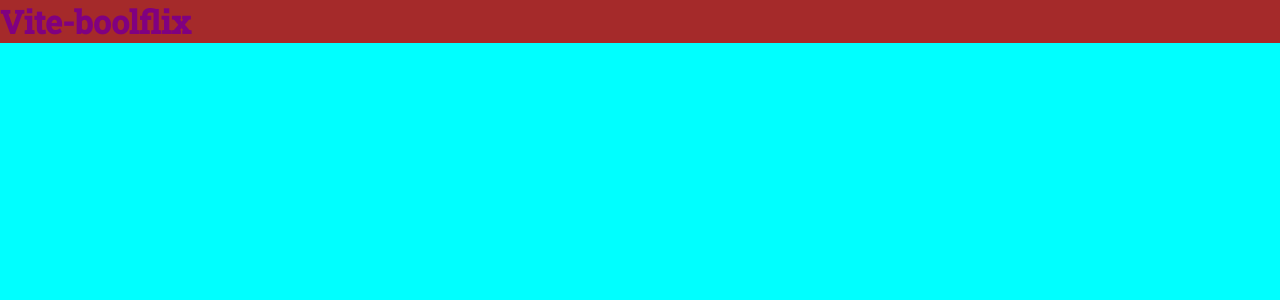
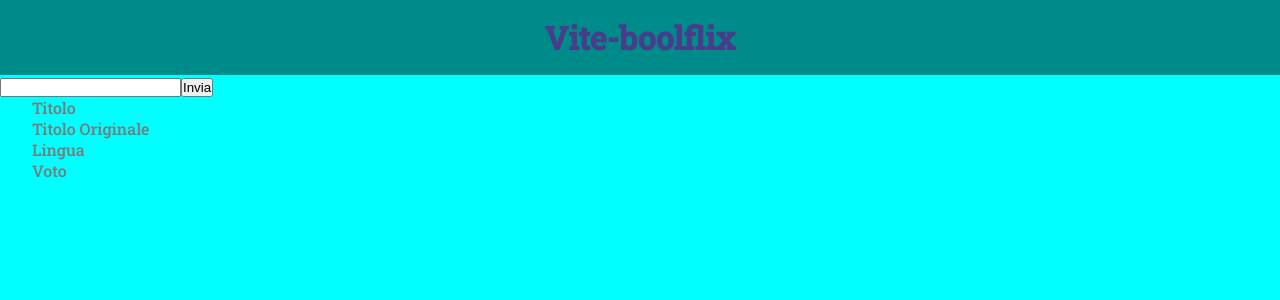
Before and after one commit to Luca-Rubino/vite-boolflix, a Vue app: page / in a window 1280 px wide. Shown: the top 300 px of the page. Built offline with nearby package versions, Linux system fonts and the light colour scheme.

Commit message:
Impostare struttura base

```diff
--- a/src/App.vue
+++ b/src/App.vue
@@ -7,6 +7,20 @@ import AppHeader from './components/AppHeader.vue';
 <template>
 
   <AppHeader/>
+  <main>
+    <input type="text" name="searchbar" id="searchbar">
+    <button>Invia</button>
+
+    <div>
+      <ul>
+        <li>Titolo</li>
+        <li>Titolo Originale</li>
+        <li>Lingua</li>
+        <li>Voto</li>
+      </ul>
+    </div>
+
+  </main>
 
 </template>
 
@@ -15,6 +29,11 @@ import AppHeader from './components/AppHeader.vue';
 @use './styles/partials/mixin' as *;
 @use './styles/partials/variants' as *;
 
-// font-google Roboto Slab
-@import url('https://fonts.googleapis.com/css2?family=Roboto+Slab:wght@500&display=swap');
+ul{
+  margin-left: 2rem;
+
+  li{
+    list-style: none
+  }
+}
 </style>
--- a/src/components/AppHeader.vue
+++ b/src/components/AppHeader.vue
@@ -11,9 +11,16 @@
 
 </template>
 
-<style scoped>
-h1 {
-  color: purple;
-  background-color: brown;
+<style lang="scss" scoped>
+@use '../styles/partials/mixin' as *;
+
+header{
+  @include d-flex-center;
+  color: darkslateblue;
+  background-color: darkcyan;
+
+  h1 {
+    padding: 1rem;
+  }
 }
 </style>
--- a/src/styles/general.scss
+++ b/src/styles/general.scss
@@ -1,3 +1,6 @@
+// font-google Roboto Slab
+@import url('https://fonts.googleapis.com/css2?family=Roboto+Slab:wght@500&display=swap');
+
 * {
     margin: 0;
     padding: 0;
@@ -6,7 +9,7 @@
 
 body {
     background-color: cyan;
-    color: whitesmoke;
+    color: rgb(122, 122, 122);
     font-family: "Roboto Slab", serif;
     font-optical-sizing: auto;
     font-weight: 500;
--- a/src/styles/partials/_mixin.scss
+++ b/src/styles/partials/_mixin.scss
@@ -1,3 +1,5 @@
-@mixin d-flex {
+@mixin d-flex-center {
     display: flex;
+    justify-content: center;
+    align-items: center;
 }
```
